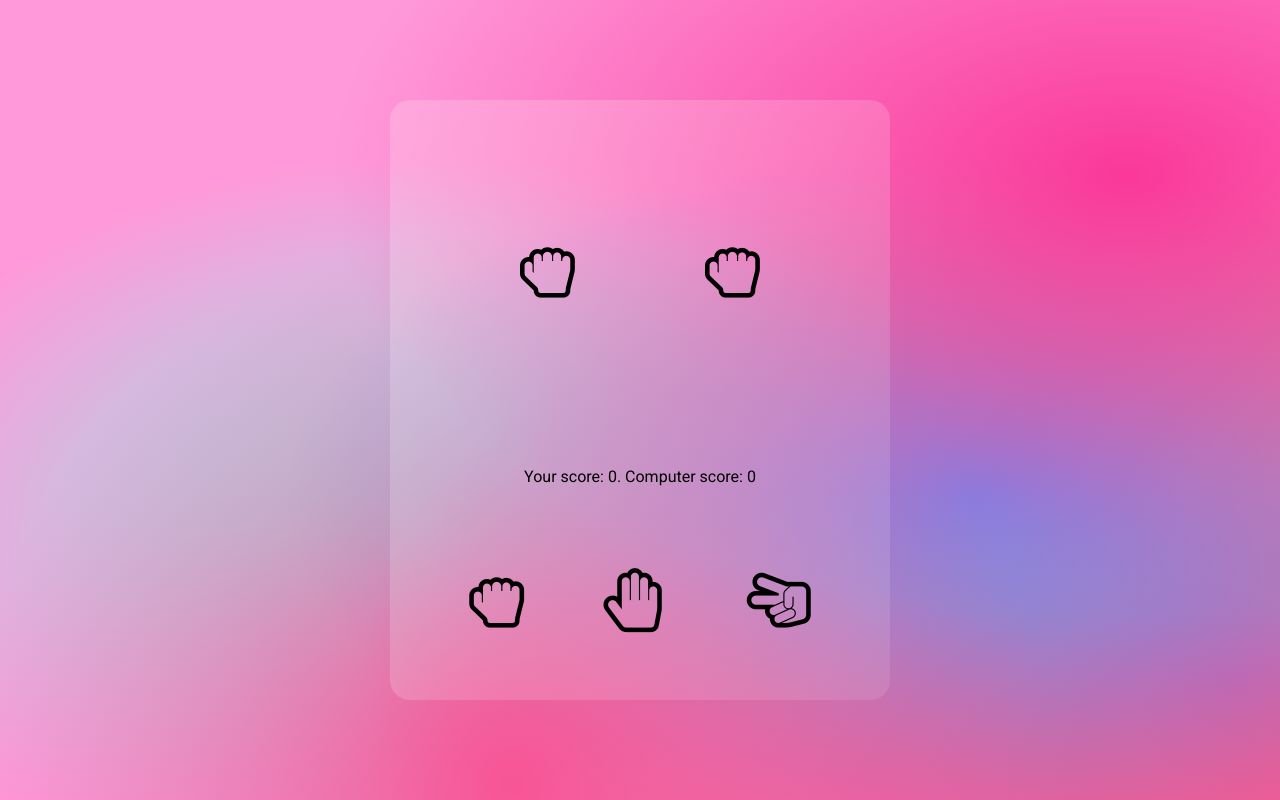
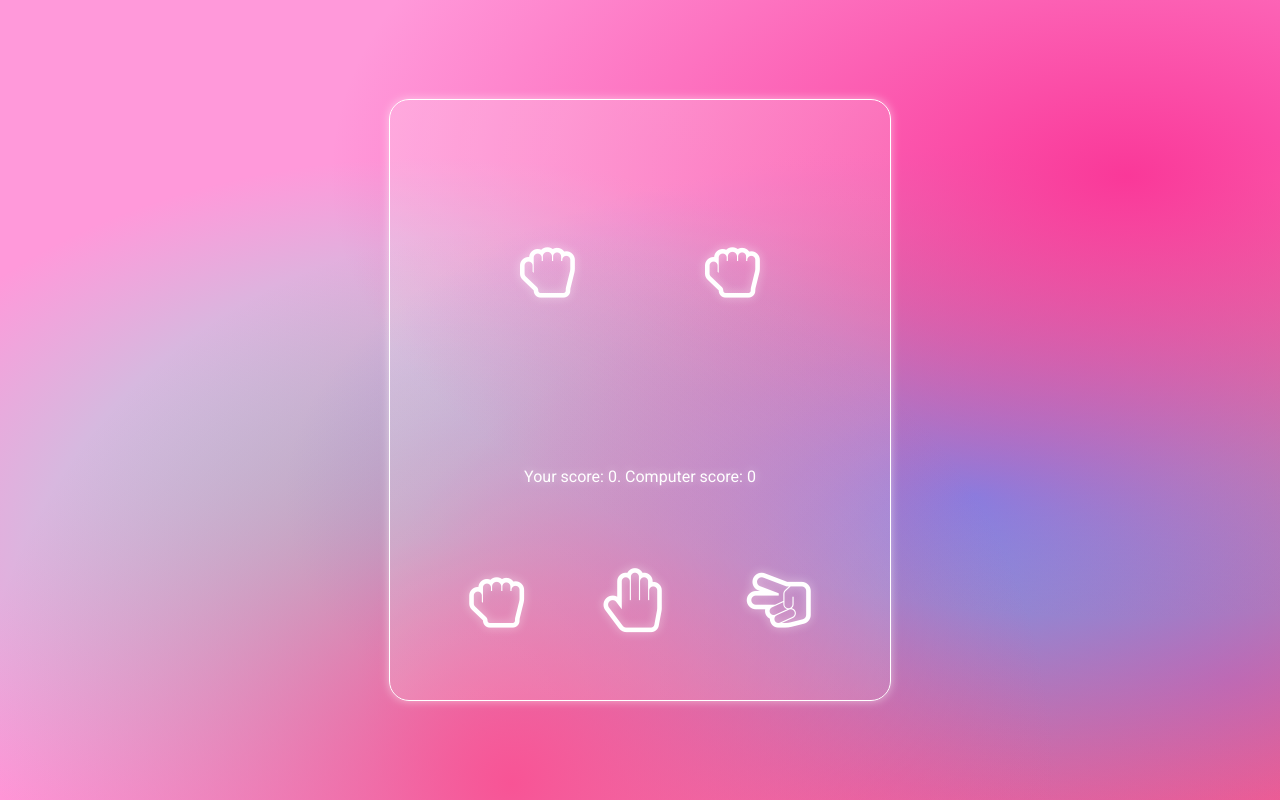
Before and after one commit to DawidGawronskiDev/odin-rock-paper-scissors, a plain HTML site: page index.html in a window 1280 px wide. Drawn offline with Linux system fonts and the light colour scheme.

Commit message:
Modify main.css

```diff
--- a/main.css
+++ b/main.css
@@ -3,6 +3,8 @@
 * {
   margin: 0;
   padding: 0;
+  color: #fff;
+  text-shadow: 0 0 10px rgb(100% 100% 100% / 0.5);
 }
 
 body {
@@ -31,6 +33,8 @@ body {
   width: 500px;
   height: 600px;
 
+  border: 1px solid rgb(100% 100% 100% / 1);
+  box-shadow: 0 0 10px rgb(100% 100% 100% / 0.5);
   border-radius: 20px;
   background: linear-gradient(
     to right bottom,
@@ -64,9 +68,19 @@ body {
 }
 
 button {
+  position: relative;
   border: none;
   background-color: rgb(100% 100% 100% / 0);
   font-size: 64px;
 
+  display: flex;
+  align-items: center;
+  justify-content: center;
+
   cursor: pointer;
 }
+
+button:hover {
+  scale: 1.1;
+  transition: 0.1s;
+}
```
